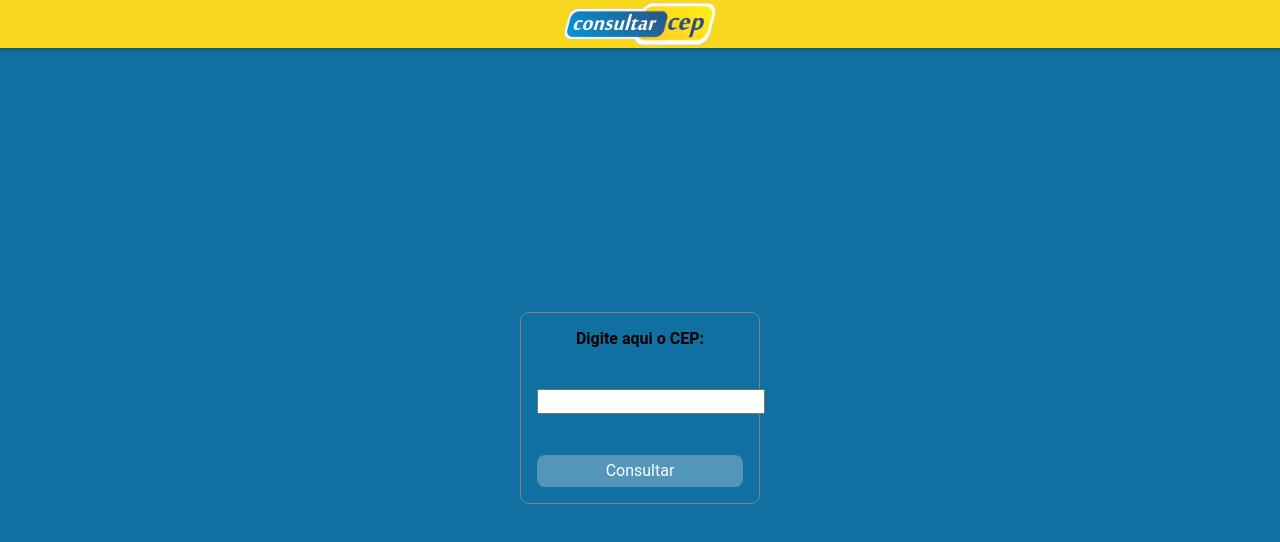
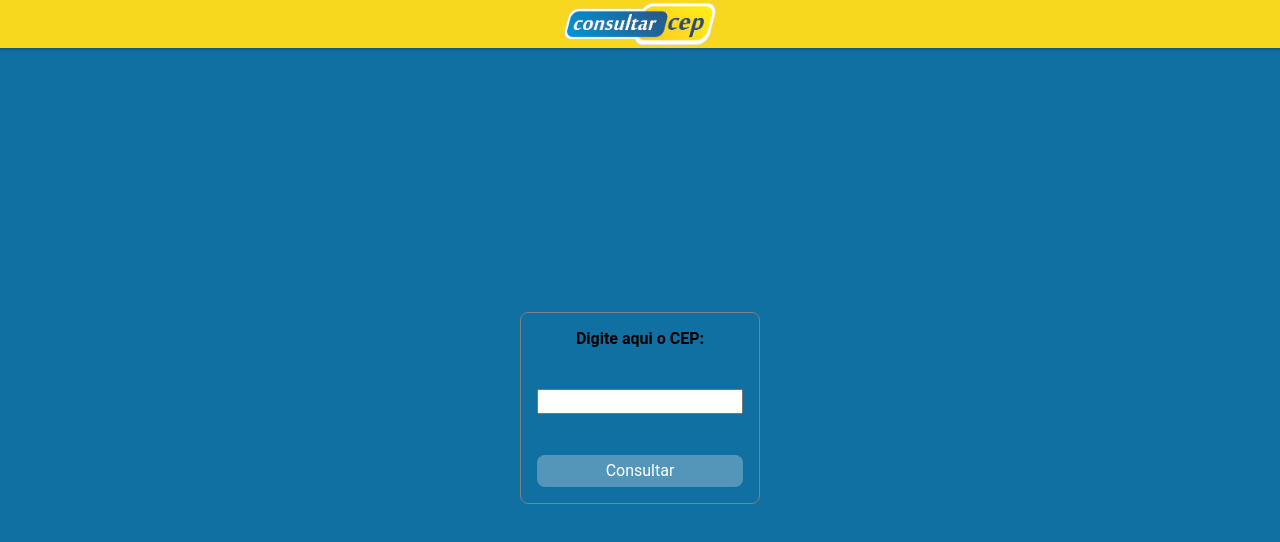
Before and after one commit to edgardfn/consulta_cep, a React (Create React App) app: page /home in a window 1280 px wide. Shown: the top 542 px of the page. Built offline with nearby package versions, Linux system fonts and the light colour scheme.

Commit message:
ajuste na largura do input.

```diff
--- a/src/components/ConsultCep/ConsultCep.css
+++ b/src/components/ConsultCep/ConsultCep.css
@@ -22,6 +22,10 @@ form {
     width: 15rem;
 }
 
+input {
+    width: 100%;
+}
+
 strong {
     text-align: center;
 }
@@ -38,14 +42,6 @@ strong {
     font-weight: bold;
 }
 
-/* #button-submit:hover {
-    background-color: #1070a1;
-} */
-
-/* #button-submit:disabled {
-    background-color: gray;
-} */
-
 .container-address-text {
     max-width: 15rem;
     margin: 0 auto;
--- a/src/pages/Home/Home.tsx
+++ b/src/pages/Home/Home.tsx
@@ -8,7 +8,7 @@ const Home: React.FC = () => {
     <IonPage>
       <IonHeader>
         <div className='container-header'>
-          <img src={imageConsultCep} alt="" />
+          <img src={imageConsultCep} alt="logo-consultar-cep" />
         </div>
       </IonHeader>
       <IonContent fullscreen>
```
